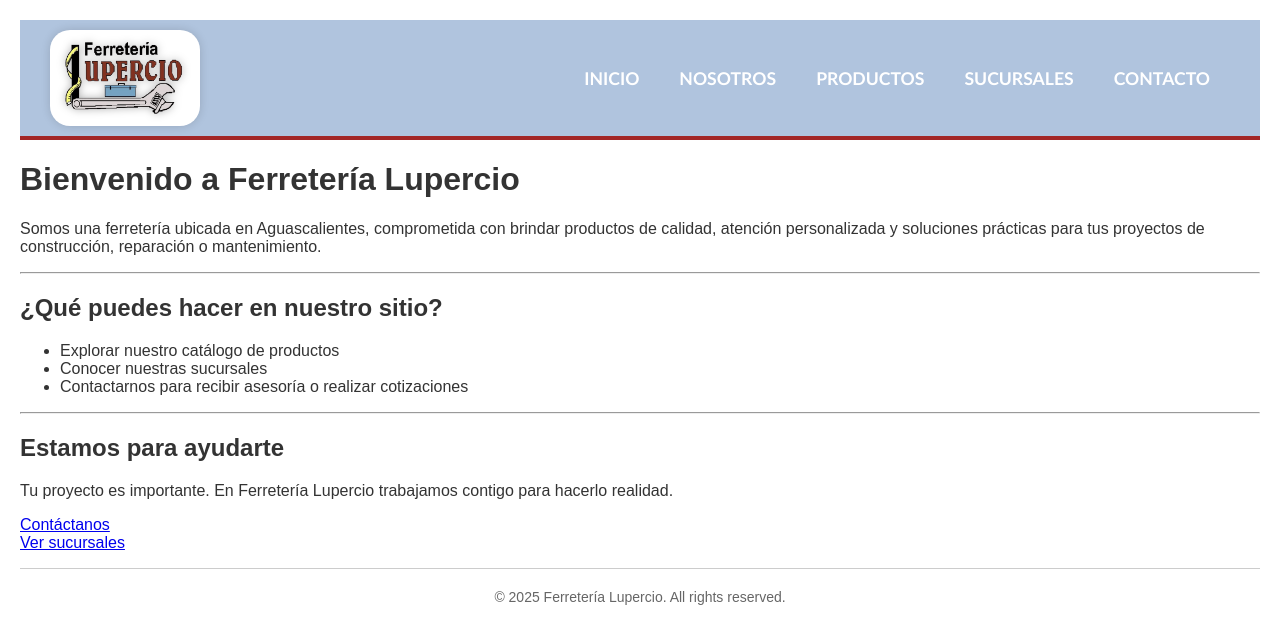
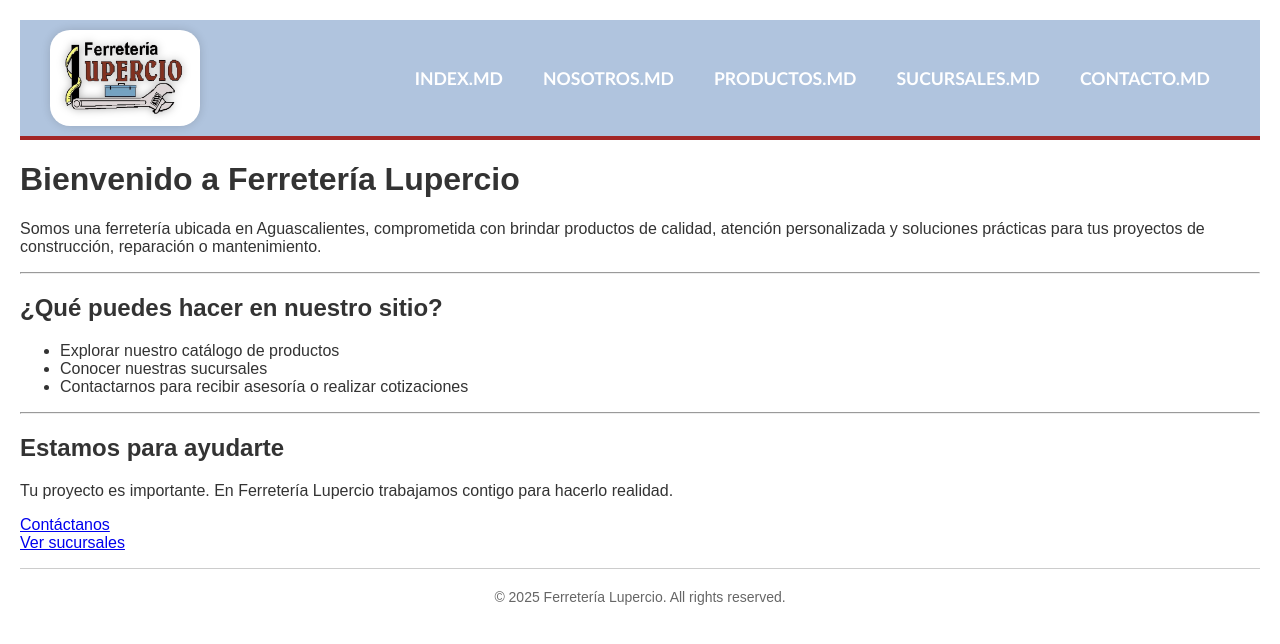
Before and after one commit to Ferreteria-Lupercio/Ferreteria-Lupercio.github.io, a Jekyll site: the page built from index.md, in a window 1280 px wide. Shown: the top 644 px of the page. Built offline with Jekyll 4.4.1, drawn with Linux system fonts in a browser that asks for light colours.

Commit message:
Fix nav menu buttons

```diff
--- a/_layouts/default.html
+++ b/_layouts/default.html
@@ -85,11 +85,11 @@
 
       <!-- Navigation menu -->
       <nav id="nav-menu" style="display: flex;">
-        <a href="/" style="color: white; text-decoration: none; margin: 0 20px; font-family: 'Trebuchet MS', Georgia, serif; font-weight: 700; font-size: 1.1rem; text-transform: uppercase;">Inicio</a>
-        <a href="/Nosotros" style="color: white; text-decoration: none; margin: 0 20px; font-family: 'Trebuchet MS', Georgia, serif; font-weight: 700; font-size: 1.1rem; text-transform: uppercase;">Nosotros</a>
-        <a href="/Productos" style="color: white; text-decoration: none; margin: 0 20px; font-family: 'Trebuchet MS', Georgia, serif; font-weight: 700; font-size: 1.1rem; text-transform: uppercase;">Productos</a>
-        <a href="/Sucursales" style="color: white; text-decoration: none; margin: 0 20px; font-family: 'Trebuchet MS', Georgia, serif; font-weight: 700; font-size: 1.1rem; text-transform: uppercase;">Sucursales</a>
-        <a href="/Contacto" style="color: white; text-decoration: none; margin: 0 20px; font-family: 'Trebuchet MS', Georgia, serif; font-weight: 700; font-size: 1.1rem; text-transform: uppercase;">Contacto</a>
+        <a href="/" style="color: white; text-decoration: none; margin: 0 20px; font-family: 'Trebuchet MS', Georgia, serif; font-weight: 700; font-size: 1.1rem; text-transform: uppercase;">index.md</a>
+        <a href="/Nosotros" style="color: white; text-decoration: none; margin: 0 20px; font-family: 'Trebuchet MS', Georgia, serif; font-weight: 700; font-size: 1.1rem; text-transform: uppercase;">nosotros.md</a>
+        <a href="/Productos" style="color: white; text-decoration: none; margin: 0 20px; font-family: 'Trebuchet MS', Georgia, serif; font-weight: 700; font-size: 1.1rem; text-transform: uppercase;">productos.md</a>
+        <a href="/Sucursales" style="color: white; text-decoration: none; margin: 0 20px; font-family: 'Trebuchet MS', Georgia, serif; font-weight: 700; font-size: 1.1rem; text-transform: uppercase;">sucursales.md</a>
+        <a href="/Contacto" style="color: white; text-decoration: none; margin: 0 20px; font-family: 'Trebuchet MS', Georgia, serif; font-weight: 700; font-size: 1.1rem; text-transform: uppercase;">contacto.md</a>
       </nav>
     </header>
 
```
